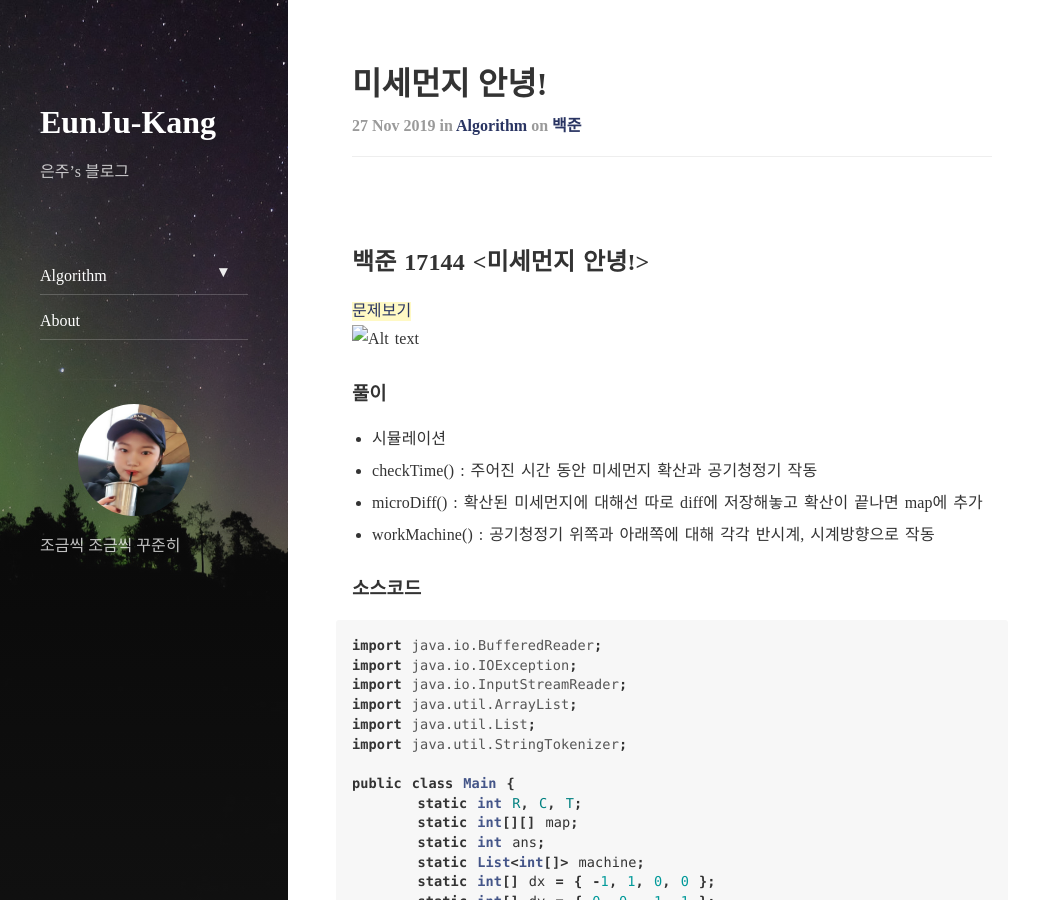
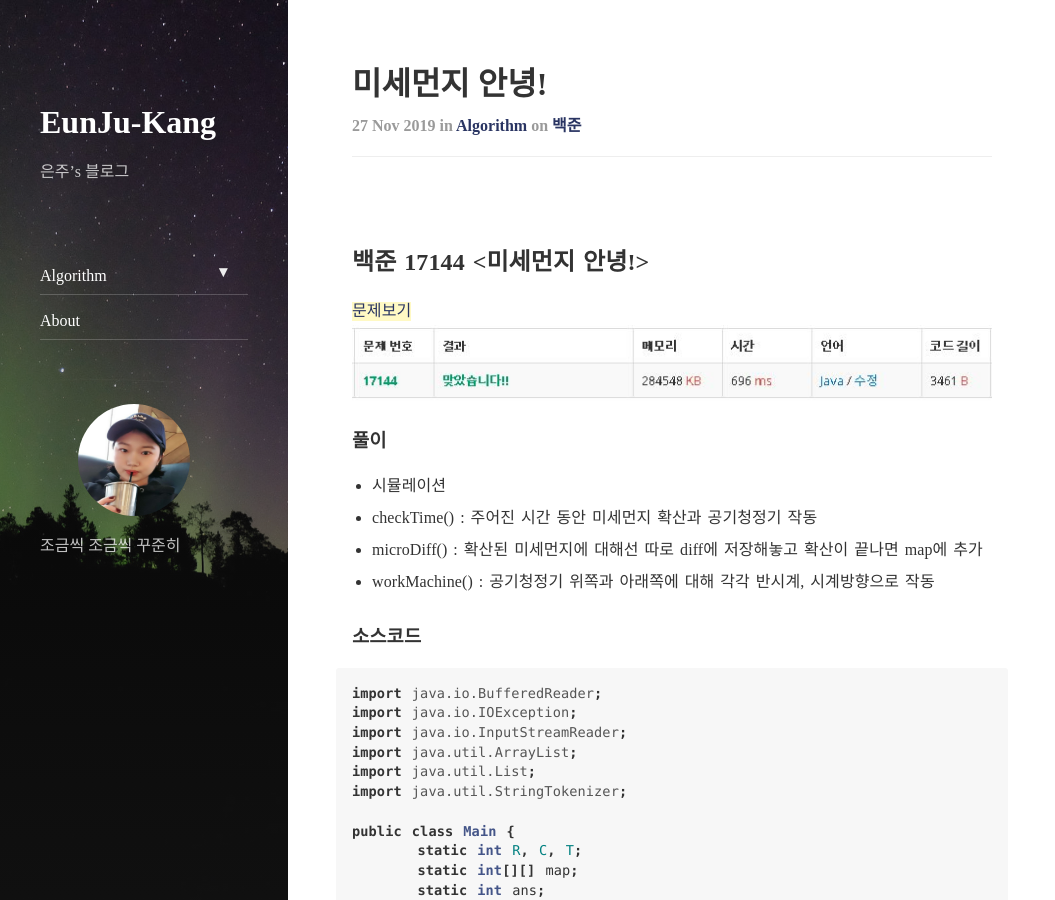
Before and after one commit to EunJu-Kang/EunJu-Kang.github.io, a Jekyll site: the page built from _posts/2019-11-27-algo-17144-미세먼지안녕.md, in a window 1280 px wide and 900 px high. Shown: the whole window, without its empty margins (0-1055 px from the left). Built offline with Jekyll 4.4.1, drawn with Linux system fonts in a browser that asks for light colours; nearby versions of some CDN libraries; comment, search, counter and statistics services are not loaded.

Commit message:
Update 2019-11-27-algo-17144-미세먼지안녕.md

```diff
--- a/_posts/2019-11-27-algo-17144-미세먼지안녕.md
+++ b/_posts/2019-11-27-algo-17144-미세먼지안녕.md
@@ -8,7 +8,7 @@ tags: BOJ
 
 ## 백준 17144 <미세먼지 안녕!>
 [문제보기](https://www.acmicpc.net/problem/17144) <br>
-![Alt text](/assets/img/bakjoon/17144.JPG)
+![Alt text](/assets/img/baekjoon/17144.JPG)
 
 ### 풀이
 - 시뮬레이션
```
